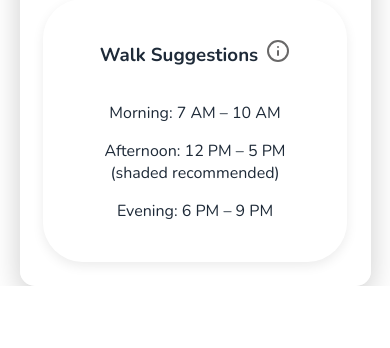
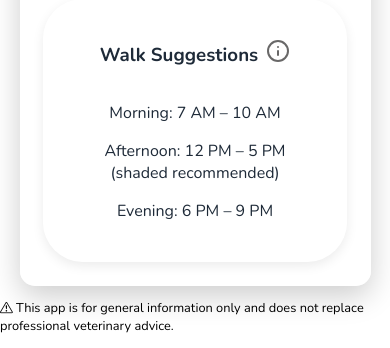
Before and after one commit to nayelimdejesus/weatherwag, a Flask app: page / in a window 390 px wide. Shown: the part 1575-1923 px from the top of the page. Before the commit the page ends 1861 px from the top, so only its background shows below. Run offline with Flask 3, Linux system fonts and the light colour scheme; data that the repository does not hold is empty.

Commit message:
docs: update hot weather image and add disclaimer message to footer

```diff
--- a/static/style.css
+++ b/static/style.css
@@ -266,7 +266,7 @@ button:hover{
   margin: 0 auto;
 }
 #dog_5{
-  width: clamp(140px, 18%, 470px);
+  width: clamp(110px, 18%, 470px);
   height: auto;
   display: block;
   margin: 0 auto;
@@ -331,3 +331,8 @@ button:hover{
   margin-block: 1rem;
 
 }
+.disclaimer{
+  display: flex;
+  justify-content: center;
+  font-size: .8rem;
+}
--- a/templates/index.html
+++ b/templates/index.html
@@ -7,6 +7,7 @@
     <title>WeatherFetch</title>
     <script src="https://unpkg.com/lucide@latest"></script>
     <link href="https://fonts.googleapis.com/css2?family=Nunito:wght@400;600;700&display=swap" rel="stylesheet">
+    <link rel="stylesheet" href="https://cdn.jsdelivr.net/npm/bootstrap-icons@1.11.3/font/bootstrap-icons.css">
 
 </head>
 {% if condition %}
@@ -88,6 +89,11 @@
 <script>
   lucide.createIcons();
 </script>
-
+<footer>
+    <div class = "disclaimer">
+        <p><i class="bi bi-exclamation-triangle" aria-hidden="true"></i>
+        This app is for general information only and does not replace professional veterinary advice.</p>
+    </div>
+</footer>
 </body>
 </html>
```
Also changed, not shown: static/img/dog_5.png.
